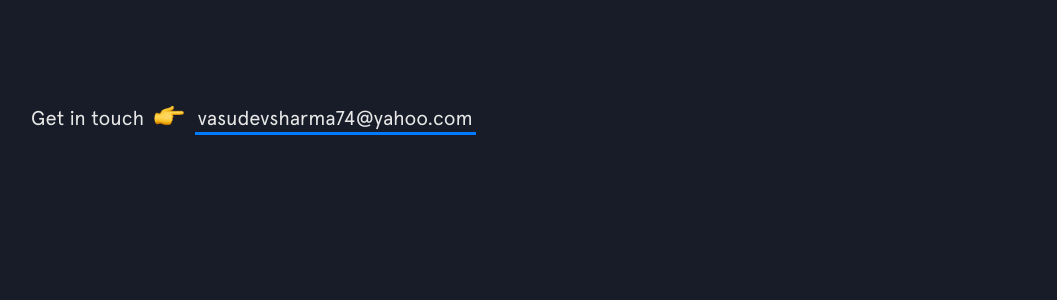
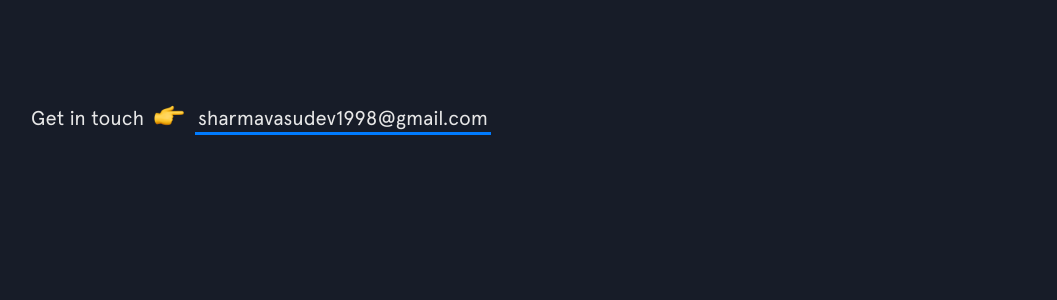
Before and after one commit to vasudev-sharma/vasudev-sharma-.github.io, a Jekyll site: the page built from index.html, in a window 1280 px wide and 900 px high, scrolled down 444 px. Shown: the part 154-454 px from the top of the window, without its empty margins (69-1126 px from the left). Built offline with Jekyll 4.4.1, drawn with Linux system fonts in a browser that asks for light colours; nearby versions of some CDN libraries.

Commit message:
Change email address

```diff
--- a/_includes/intro.html
+++ b/_includes/intro.html
@@ -12,7 +12,7 @@
     <span>Get in touch </span>
     <span class="emoji pointer"></span>
     <span>
-      <a href="mailto:vasudevsharma74@yahoo.com" target="_blank" class="highlight-link">vasudevsharma74@yahoo.com</a>
+      <a href="mailto:sharmavasudev1998@gmail.com" target="_blank" class="highlight-link">sharmavasudev1998@gmail.com</a>
     </span>
   </h3>
 </header>
```
